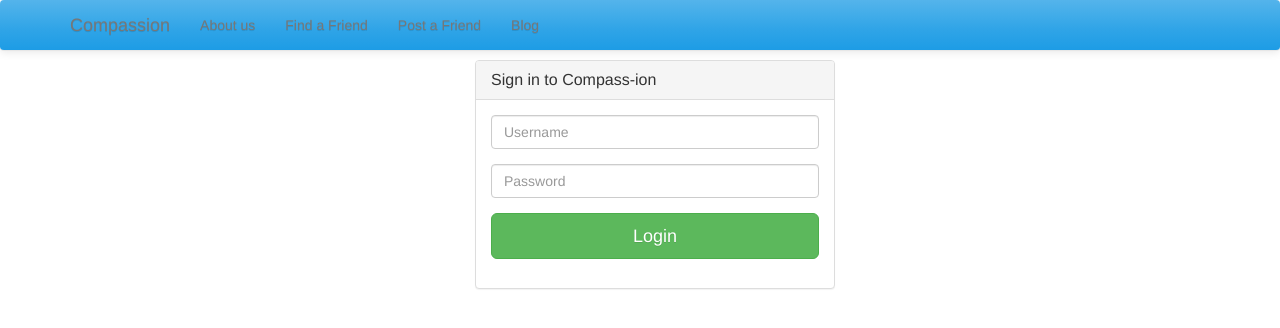
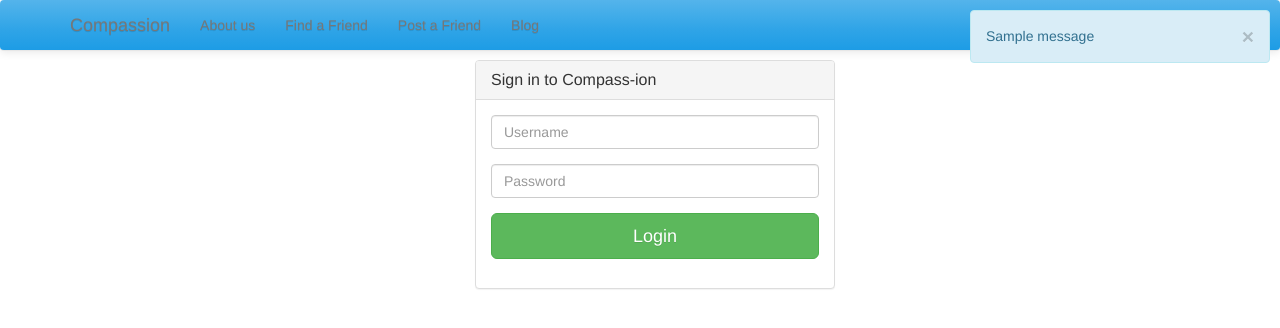
Before and after one commit to badrihippo/compassion.sssnet.tk, a Flask app: page /login in a window 1280 px wide. Shown: the top 328 px of the page. Run offline with Flask 2, Linux system fonts and the light colour scheme; one stand-in notice (Sample message) is shown; some libraries are stand-ins or nearby versions.

Commit message:
Set up display of toast-style alerts for flashed messages
When a message is sent to the user through flask.flash(), the
base.html template now makes it appear as a dismissable toast-style
Bootstrap alert.

```diff
--- a/compassion/templates/base.html
+++ b/compassion/templates/base.html
@@ -79,6 +79,13 @@
 
     }
 
+    .toast {
+      position: fixed;
+      top: 10px;
+      right: 10px;
+      width: 300px;
+      z-index: 50000;
+    }
     </style>
   </head>
   <body>
@@ -118,6 +125,17 @@
       </div>
     </div>
 
+    {# Flashed messages #}
+    {% with messages = get_flashed_messages() %}
+      {% if messages %}
+        {% for message in messages %}
+          <div class="alert alert-info toast" role="alert">
+            <button type="button" class="close" data-dismiss="alert" aria-label="Close"><span aria-hidden="true">&times;</span></button>{{ message }}
+          </div>
+        {% endfor %}
+      {% endif %}
+    {% endwith %}
+
     {% block main_body %}
     <div class="container container-main">
       <div class="row">
```
